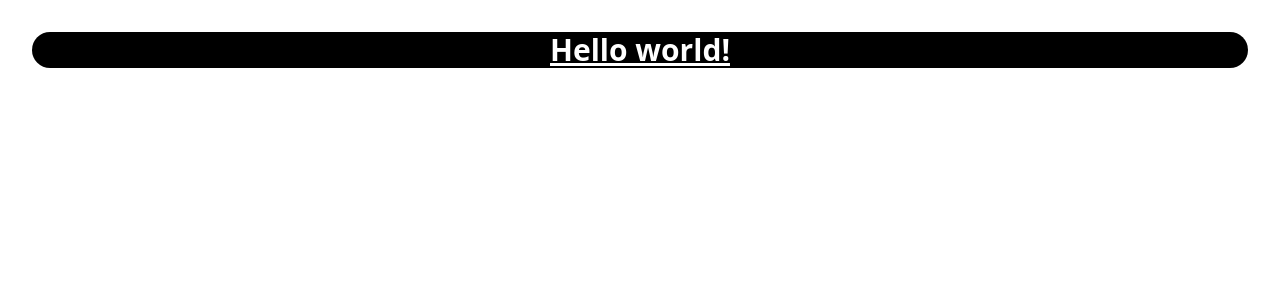
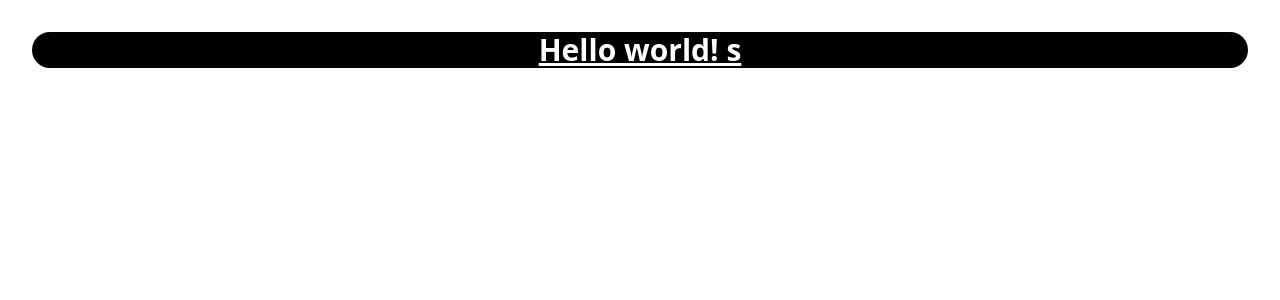
Before and after one commit to muhammadnisarbsse7/coming-soon-HD, a React (Vite) app: page / in a window 1280 px wide. Shown: the top 300 px of the page. Built offline with nearby package versions, Linux system fonts and the light colour scheme.

Commit message:
first commit

```diff
--- a/src/App.jsx
+++ b/src/App.jsx
@@ -9,7 +9,7 @@ function App() {
   return (
     <>
       <h1 className="text-3xl font-bold underline text-white bg-black rounded-3xl">
-        Hello world!
+        Hello world! s
       </h1>
     </>
   );
```
